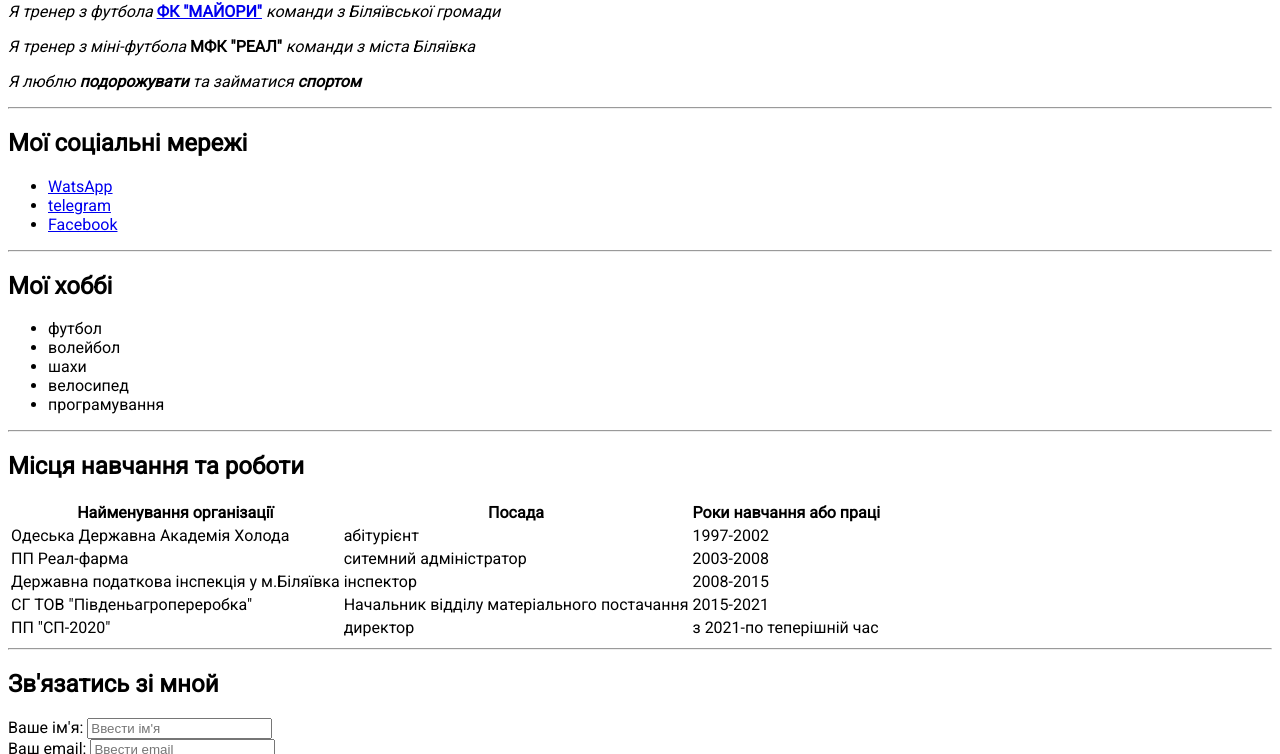
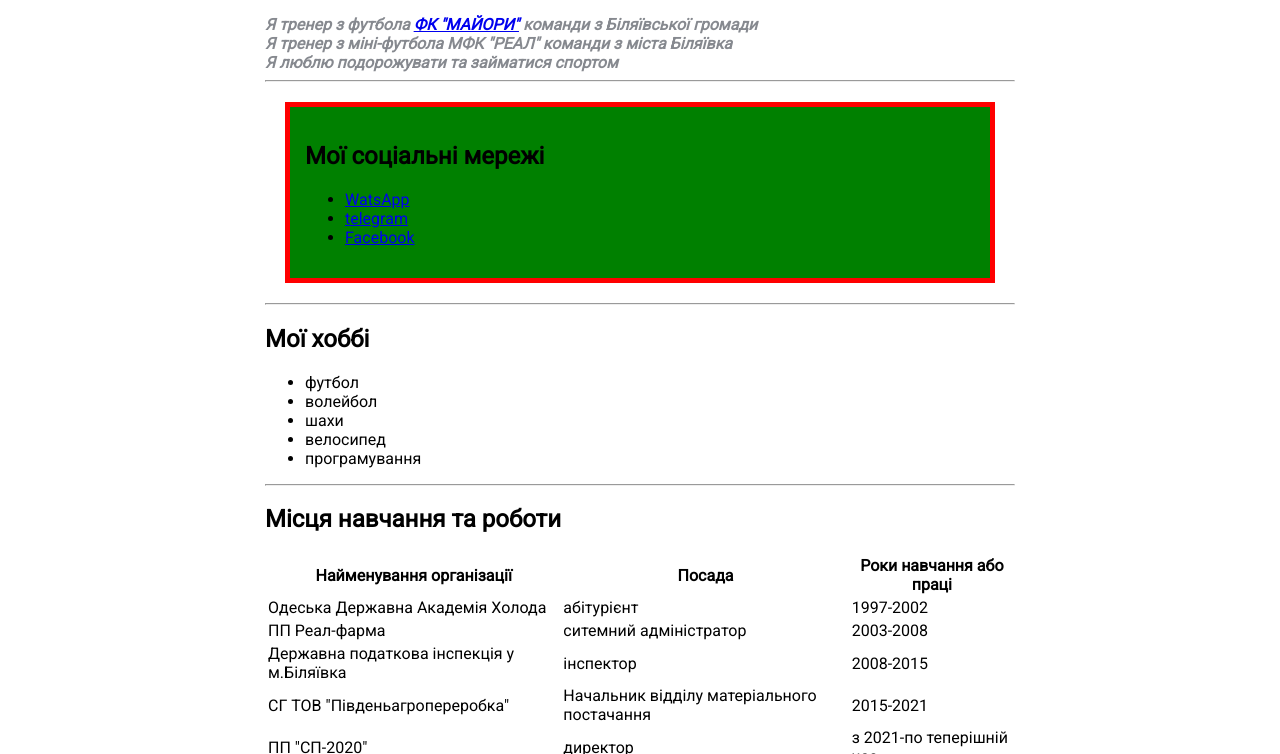
Before and after one commit to 010880Baranov/-, a plain HTML site: page html/resume_v.html in a window 1280 px wide. Shown: the part 991-1745 px from the top of the page. Drawn offline with Linux system fonts and the light colour scheme.

Commit message:
css box model

```diff
--- a/css/style_v.css
+++ b/css/style_v.css
@@ -16,3 +16,24 @@ body {
   border-radius: 30px;
   box-shadow: 9px -13px 15px rgba(0, 0, 0, 0.25);
 }
+
+.info p {
+  color: #86898f;
+  margin: 0;
+  font-style: italic;
+  font-weight: bold;
+  text-decoration: none;
+}
+
+/*Box Model*/
+.container {
+  max-width: 750px;
+  margin: auto;
+}
+
+.social {
+  background: green;
+  padding: 15px;
+  border: 5px solid red;
+  margin: 20px;
+}
--- a/html/resume_v.html
+++ b/html/resume_v.html
@@ -9,8 +9,8 @@
   </head>
   <body>
     <main>
-      <section>
-        <div>
+      <div class="container">
+        <div class="info">
           <img
             src="/img/Volodymir.jpg"
             alt="Володимир Баранов"
@@ -19,7 +19,7 @@
 
           <h1>Володимир Баранов</h1>
           <p>
-            <em>Я тренер з футбола</em>
+            Я тренер з футбола
             <strong>
               <a href="http://127.0.0.1:5500/img/kybku_2021.jpg" target="_blank"
                 >ФК "МАЙОРИ"</a
@@ -41,7 +41,7 @@
         </div>
 
         <hr />
-
+        <div class="social">
           <h2>Мої соціальні мережі</h2>
           <ul>
             <li><a href="http://WatsApp.com/+30679765242">WatsApp</a></li>
@@ -55,6 +55,7 @@
               >
             </li>
           </ul>
+        </div>
         <hr />
         <h2>Мої хоббі</h2>
         <ul>
@@ -119,7 +120,7 @@
           <br />
           <input type="submit" value="Зв'язатись" />
         </form>
-      </section>
+      </div>
     </main>
   </body>
 </html>
```
Lines whose indentation alone changed are shown as unchanged.
